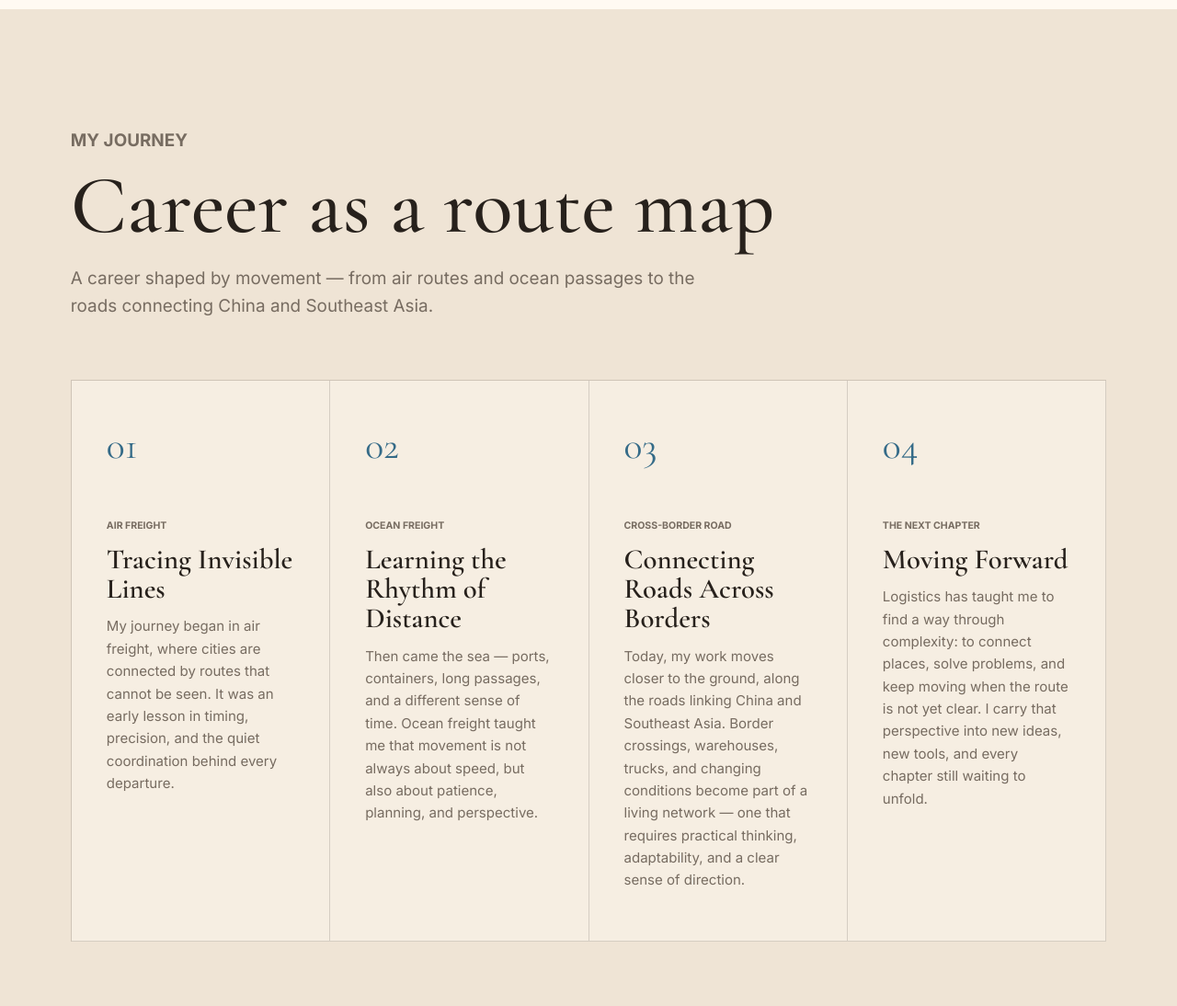
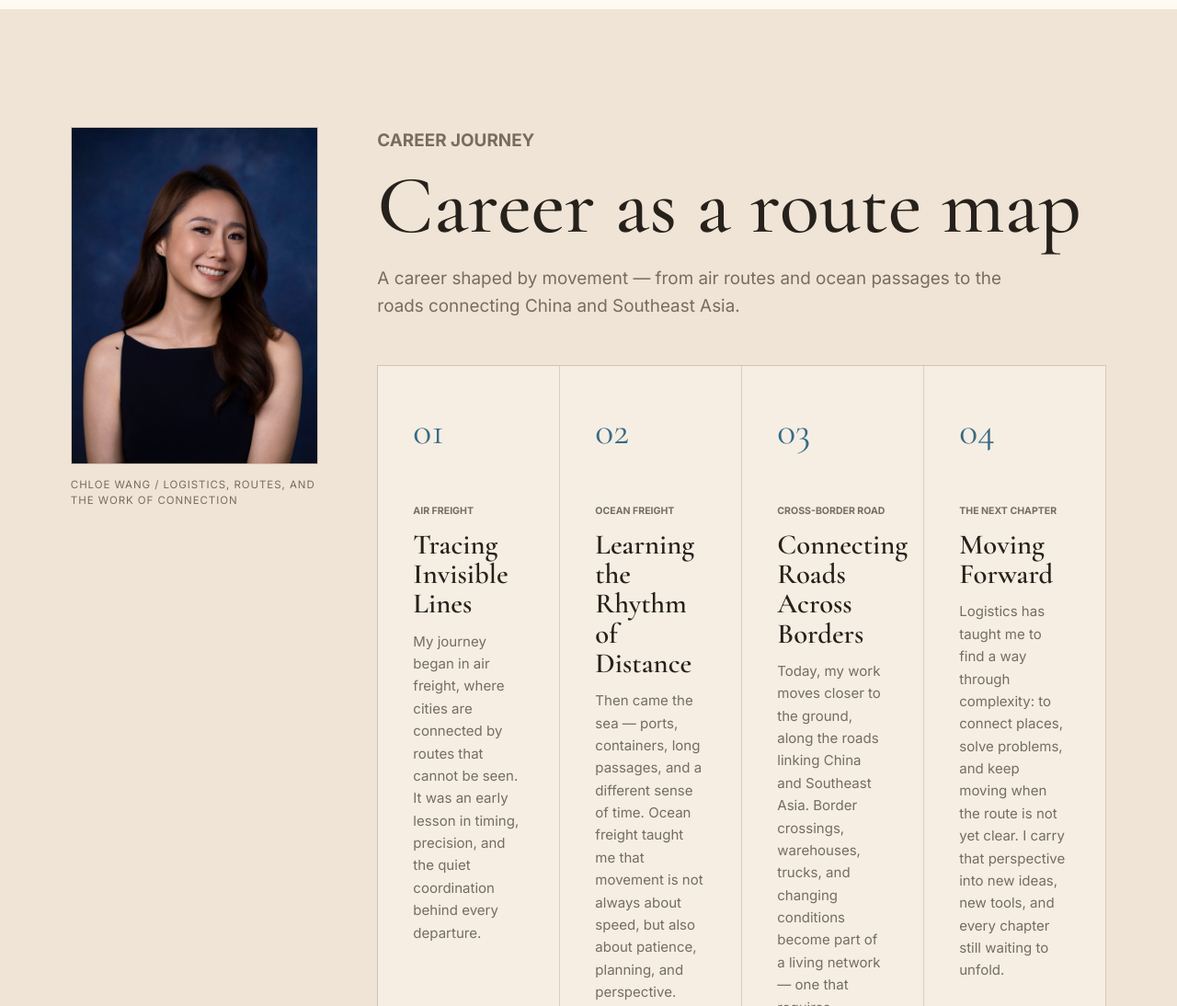
Before and after one commit to chloewangwenting19/the-art-of-moving, a website: page index.html in a window 1280 px wide. Shown: the part 1700-2794 px from the top of the page at 92% size. Drawn offline with nearby package versions, Linux system fonts and the light colour scheme; no server answers.

Commit message:
Restore career journey layout

```diff
--- a/index.html
+++ b/index.html
@@ -73,8 +73,16 @@
       </section>
 
       <section class="journey section-pad" id="journey">
+        <div class="career-layout">
+          <figure class="career-portrait">
+            <!-- CAREER PHOTO: replace this portrait with another professional image later if needed. -->
+            <img src="assets/images/personal/chloe-career-portrait.jpg" alt="Professional portrait of Chloe Wang">
+            <figcaption>Chloe Wang / logistics, routes, and the work of connection</figcaption>
+          </figure>
+
+          <div class="career-content">
             <div class="section-heading">
-          <p class="section-kicker">My Journey</p>
+              <p class="section-kicker">Career Journey</p>
               <h2>Career as a route map</h2>
               <p>
                 A career shaped by movement — from air routes and ocean passages to the roads connecting China and Southeast Asia.
@@ -106,6 +114,8 @@
                 <h3>Moving Forward</h3>
                 <p>Logistics has taught me to find a way through complexity: to connect places, solve problems, and keep moving when the route is not yet clear. I carry that perspective into new ideas, new tools, and every chapter still waiting to unfold.</p>
               </article>
+            </div>
+          </div>
         </div>
       </section>
 
--- a/styles.css
+++ b/styles.css
@@ -357,6 +357,41 @@ figcaption {
 
 .journey {
   background: #efe4d5;
+}
+
+.career-layout {
+  display: grid;
+  grid-template-columns: minmax(230px, 0.34fr) minmax(0, 1fr);
+  gap: clamp(30px, 5vw, 68px);
+  align-items: start;
+}
+
+.career-portrait {
+  position: sticky;
+  top: 112px;
+  margin: 0;
+}
+
+.career-portrait img {
+  width: 100%;
+  aspect-ratio: 4 / 5.45;
+  object-fit: cover;
+  object-position: center 18%;
+  border: 1px solid rgba(68, 58, 49, 0.18);
+}
+
+.career-portrait figcaption {
+  max-width: 18rem;
+  margin-top: 14px;
+  color: var(--muted);
+  font-size: 0.72rem;
+  letter-spacing: 0.08em;
+  line-height: 1.5;
+  text-transform: uppercase;
+}
+
+.career-content .section-heading {
+  margin-bottom: clamp(28px, 4vw, 48px);
 }
 
 .timeline {
@@ -805,12 +840,18 @@ figcaption {
 
 @media (max-width: 960px) {
   .intro,
+  .career-layout,
   .split,
   .art-grid,
   .life-board,
   .motherhood-inner,
   .contact {
     grid-template-columns: 1fr;
+  }
+
+  .career-portrait {
+    position: static;
+    max-width: 360px;
   }
 
   .timeline,
@@ -904,6 +945,14 @@ figcaption {
     grid-template-columns: 1fr;
   }
 
+  .career-portrait {
+    max-width: none;
+  }
+
+  .career-portrait img {
+    aspect-ratio: 4 / 5;
+  }
+
   .travel-card {
     grid-template-columns: 1fr;
   }
```
Also changed, not shown: assets/images/personal/chloe-career-portrait.jpg (added). Lines whose indentation alone changed are shown as unchanged.
